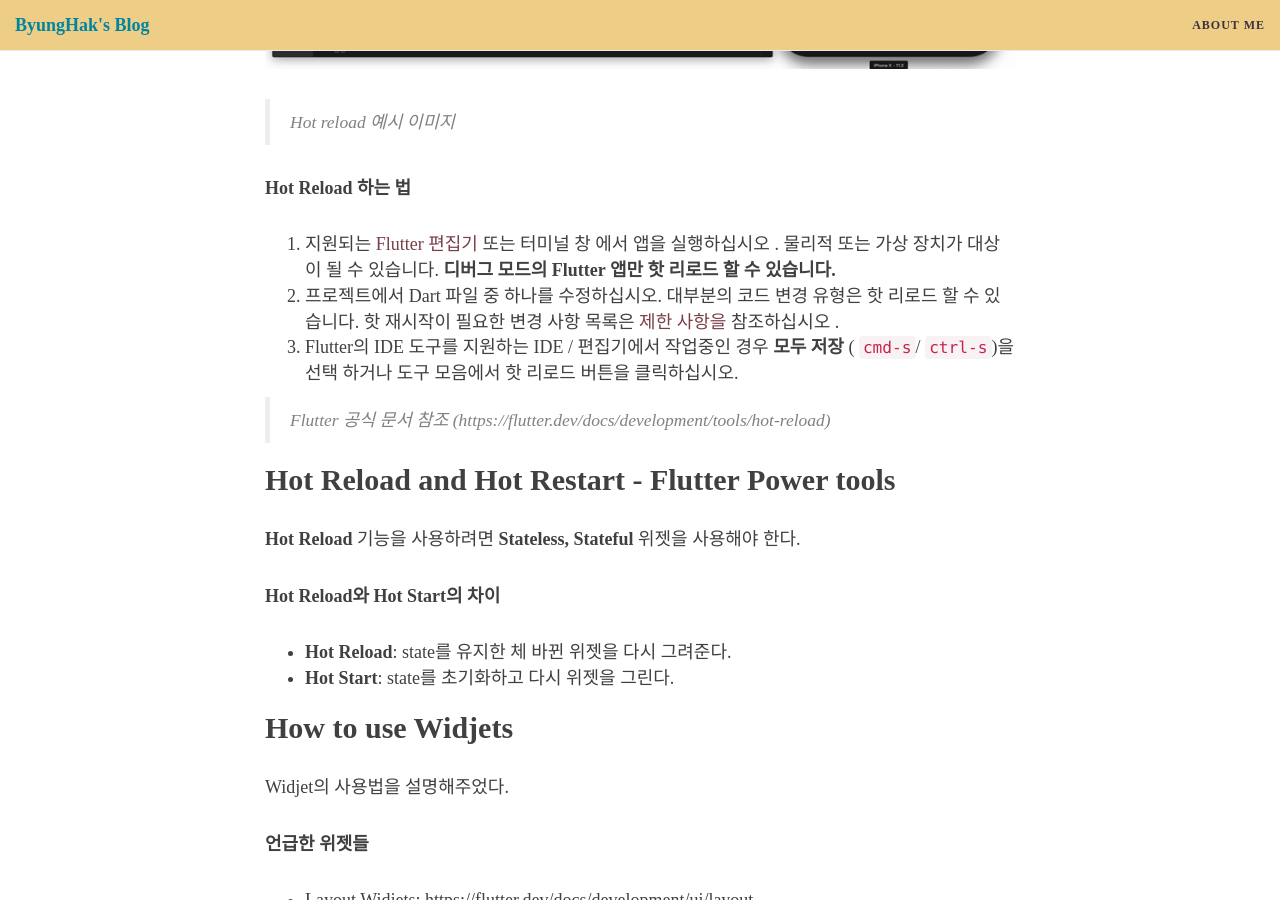
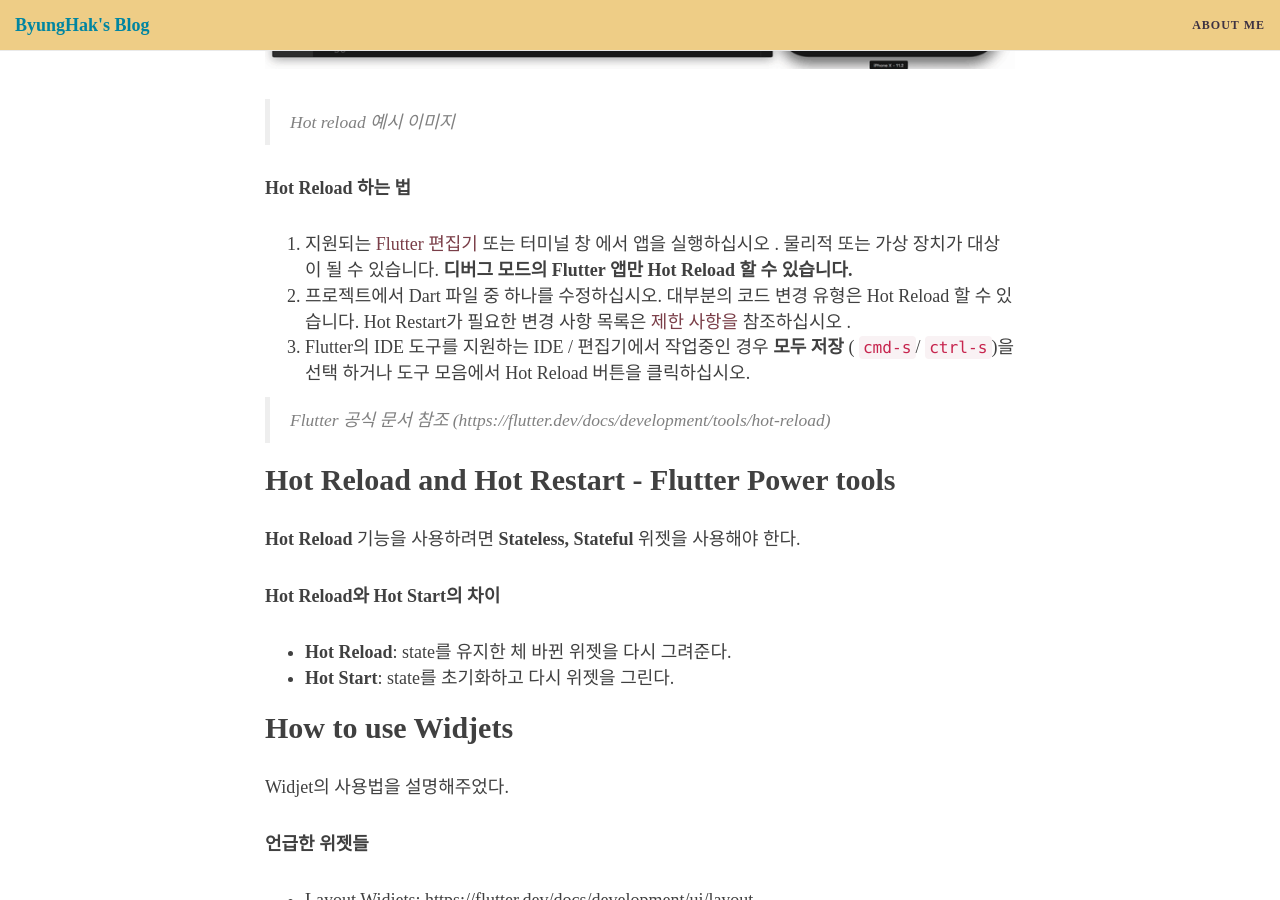
Before and after one commit to bengHak/benghak.github.io, a Jekyll site: the page built from _posts/2020-01-06-Flutter_week_02.md, in a window 1280 px wide and 900 px high, scrolled down 883 px. Built offline with Jekyll 4.4.1, drawn with Linux system fonts in a browser that asks for light colours; nearby versions of some CDN libraries; some web fonts are replaced; comment, search, counter and statistics services are not loaded.

Commit message:
Update 2020-01-06-Flutter_week_02.md

```diff
--- a/_posts/2020-01-06-Flutter_week_02.md
+++ b/_posts/2020-01-06-Flutter_week_02.md
@@ -20,9 +20,9 @@ comments: true
 
 **Hot Reload 하는 법**
 
-1. 지원되는 [Flutter 편집기](https://flutter.dev/docs/get-started/editor) 또는 터미널 창 에서 앱을 실행하십시오 . 물리적 또는 가상 장치가 대상이 될 수 있습니다. **디버그 모드의 Flutter 앱만 핫 리로드 할 수 있습니다.**
-2. 프로젝트에서 Dart 파일 중 하나를 수정하십시오. 대부분의 코드 변경 유형은 핫 리로드 할 수 있습니다. 핫 재시작이 필요한 변경 사항 목록은 [제한 사항을](https://flutter.dev/docs/development/tools/hot-reload#limitations) 참조하십시오 .
-3. Flutter의 IDE 도구를 지원하는 IDE / 편집기에서 작업중인 경우 **모두 저장** ( `cmd-s`/ `ctrl-s`)을 선택 하거나 도구 모음에서 핫 리로드 버튼을 클릭하십시오.
+1. 지원되는 [Flutter 편집기](https://flutter.dev/docs/get-started/editor) 또는 터미널 창 에서 앱을 실행하십시오 . 물리적 또는 가상 장치가 대상이 될 수 있습니다. **디버그 모드의 Flutter 앱만 Hot Reload 할 수 있습니다.**
+2. 프로젝트에서 Dart 파일 중 하나를 수정하십시오. 대부분의 코드 변경 유형은 Hot Reload 할 수 있습니다. Hot Restart가 필요한 변경 사항 목록은 [제한 사항을](https://flutter.dev/docs/development/tools/hot-reload#limitations) 참조하십시오 .
+3. Flutter의 IDE 도구를 지원하는 IDE / 편집기에서 작업중인 경우 **모두 저장** ( `cmd-s`/ `ctrl-s`)을 선택 하거나 도구 모음에서 Hot Reload 버튼을 클릭하십시오.
 
 > Flutter 공식 문서 참조 (https://flutter.dev/docs/development/tools/hot-reload)
 
```
